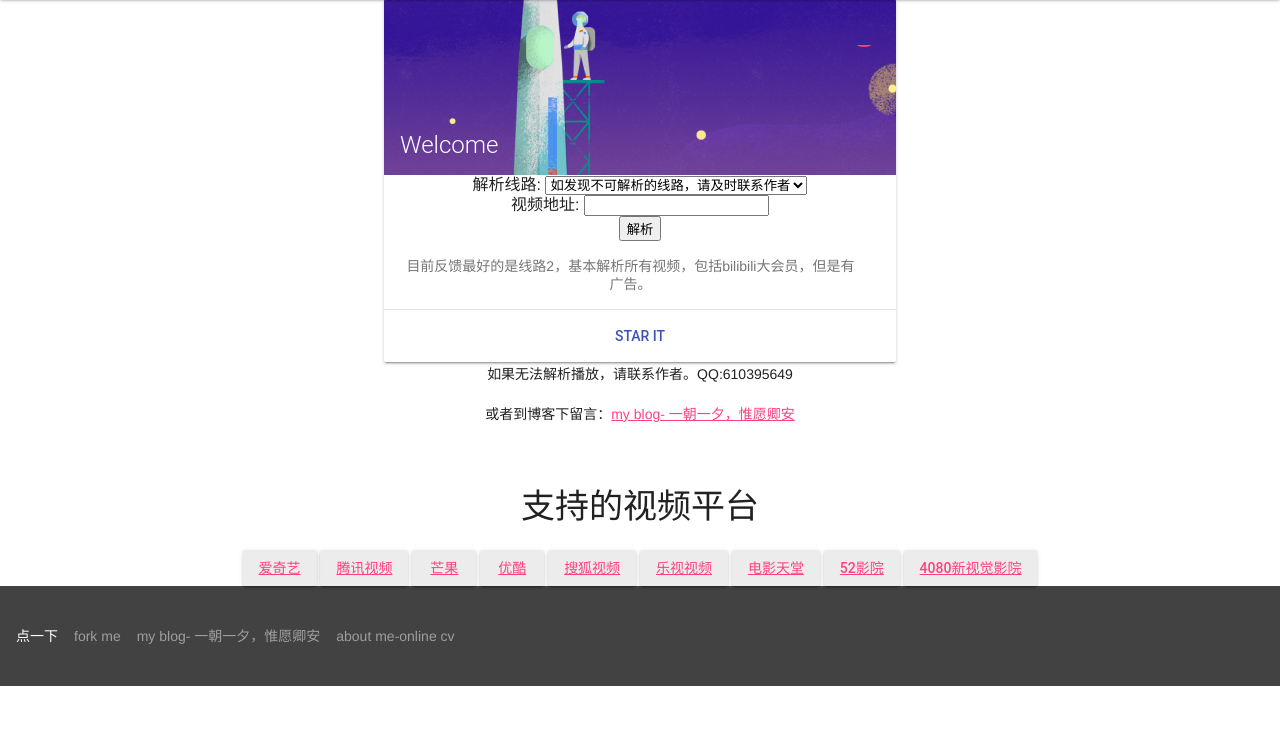
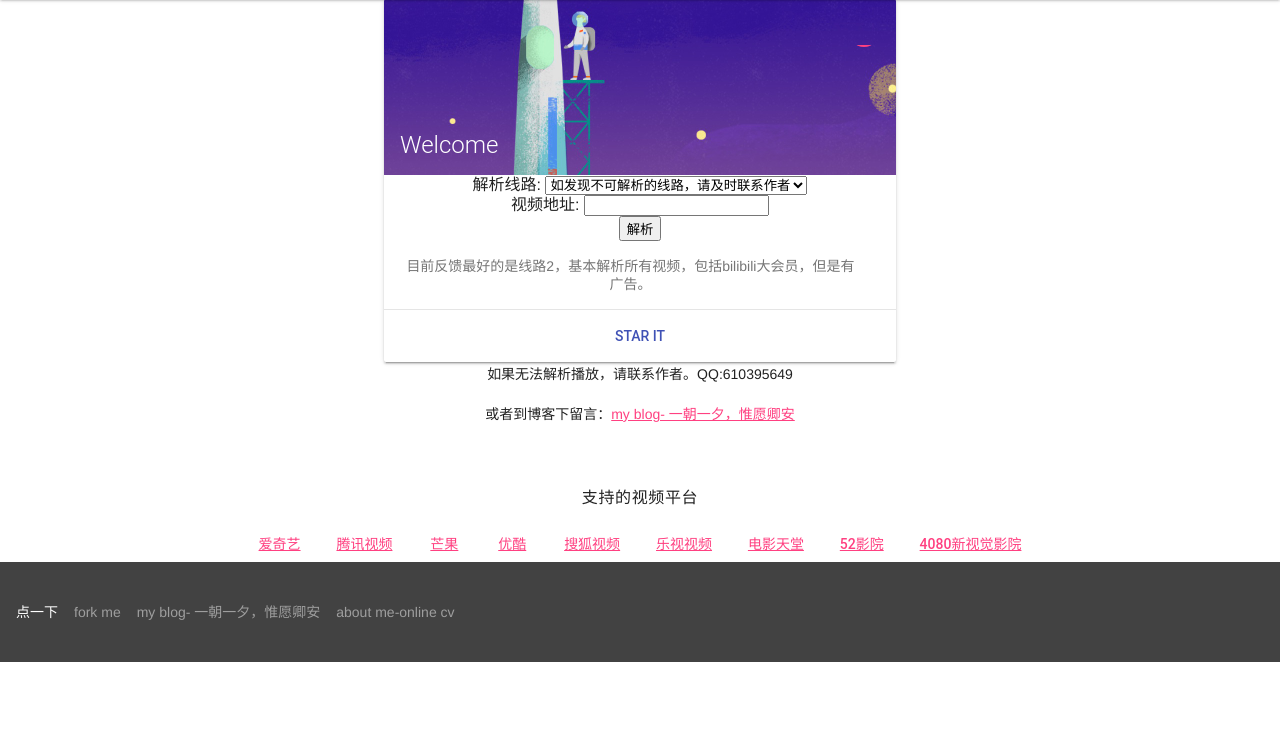
Before and after one commit to lai-bluejay/vipeo-starlette, a Flask app: page / in a window 1280 px wide. Shown: the part 65-800 px from the top of the page. Run offline with Flask 2, Linux system fonts and the light colour scheme; parts of the project's set-up code (start-up, migrations or seed data) failed here and were passed over.

Commit message:
update button style

```diff
--- a/templates/index.html
+++ b/templates/index.html
@@ -94,12 +94,12 @@
                     <br>
                     <div class="panel panel-primary">
                         <div class="panel-heading">
-                            <h3 class="panel-title">支持的视频平台</h3>
+                            <h6 class="panel-title">支持的视频平台</h3>
                         </div>
                         <div class="panel-body">
                             {% for platform in platforms %}
                             <!-- Raised button with ripple -->
-                            <button class="mdl-button mdl-js-button mdl-button--raised mdl-js-ripple-effect">
+                            <button class="mdl-button mdl-js-button mdl-button--colored mdl-js-ripple-effect ">
                                 <a href="{{platform[0]}}" target="_blank">{{platform[1]}}</a>
                             </button>
                             {% endfor %}
```
